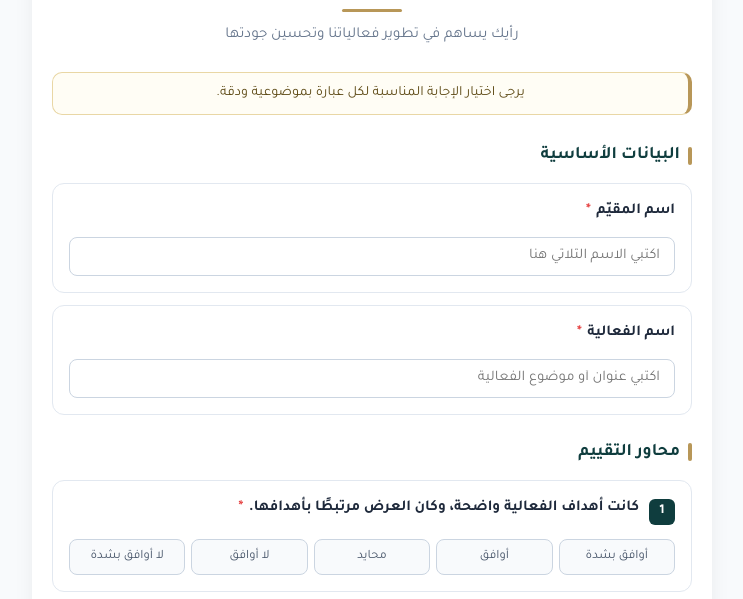
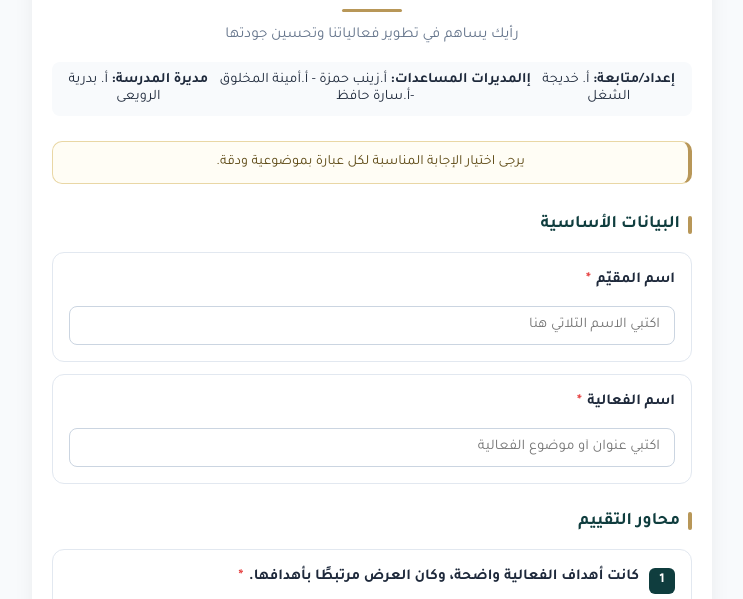
Before and after one commit to itaalischool-khadija/events-evaluation, a plain HTML site: page index.html in a window 1280 px wide. Shown: the part 201-800 px from the top of the page, without its empty margins (268-1011 px from the left). Drawn offline with Linux system fonts and the light colour scheme.

Commit message:
Update index.html

```diff
--- a/index.html
+++ b/index.html
@@ -266,10 +266,17 @@
         <img src="school-header.jpg" alt="الترويسة الرسمية للمدرسة" onerror="this.style.display='none'">
     </div>
 
-    <div class="title-section">
+   <div class="title-section">
         <h1 class="main-title">استمارة تقييم الفعاليات المدرسية</h1>
         <div class="divider"></div>
         <p class="event-desc">رأيك يساهم في تطوير فعالياتنا وتحسين جودتها</p>
+
+        <!-- قسم التوثيق: الأسماء والاعتماد -->
+        <div style="display: flex; justify-content: space-around; margin-top: 15px; padding: 10px; background: #f8fafc; border-radius: 8px; font-size: 0.9rem; color: #1e293b;">
+            <div><strong>إعداد/متابعة:</strong> أ. خديجة الشغل</div>
+             <div><strong>إالمديرات المساعدات:</strong> أ.زينب حمزة - أ.أمينة المخلوق -أ.سارة حافظ</div>
+            <div><strong>مديرة المدرسة:</strong> أ. بدرية الرويعى</div>
+        </div>
     </div>
 
     <div class="notice-card">
```
